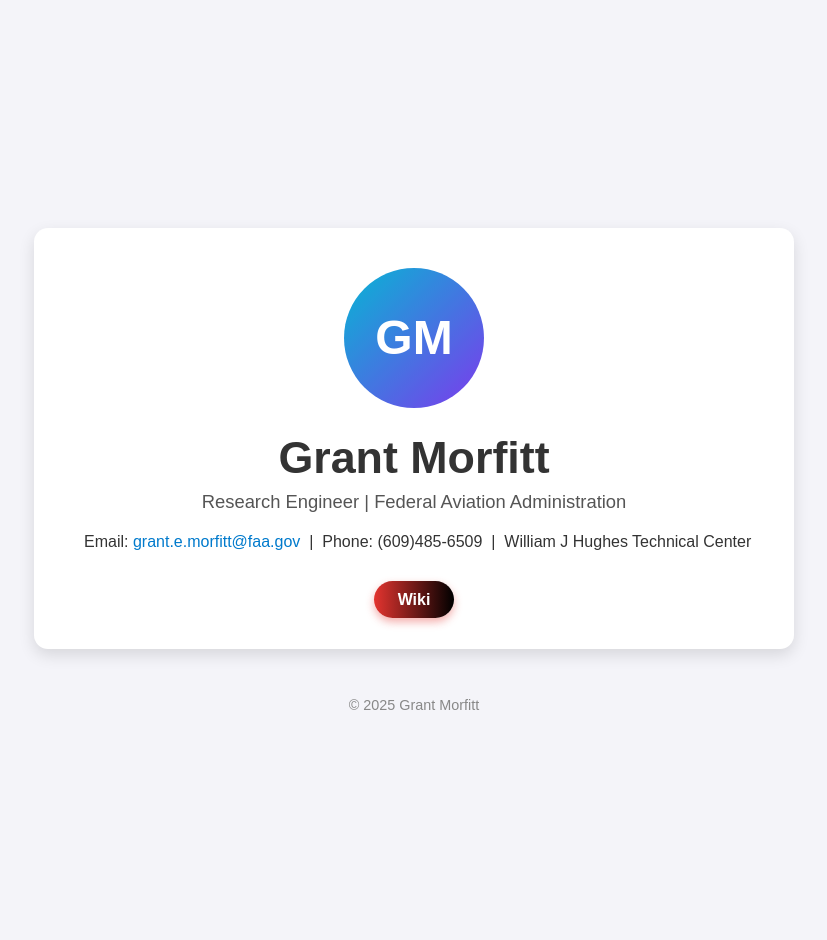
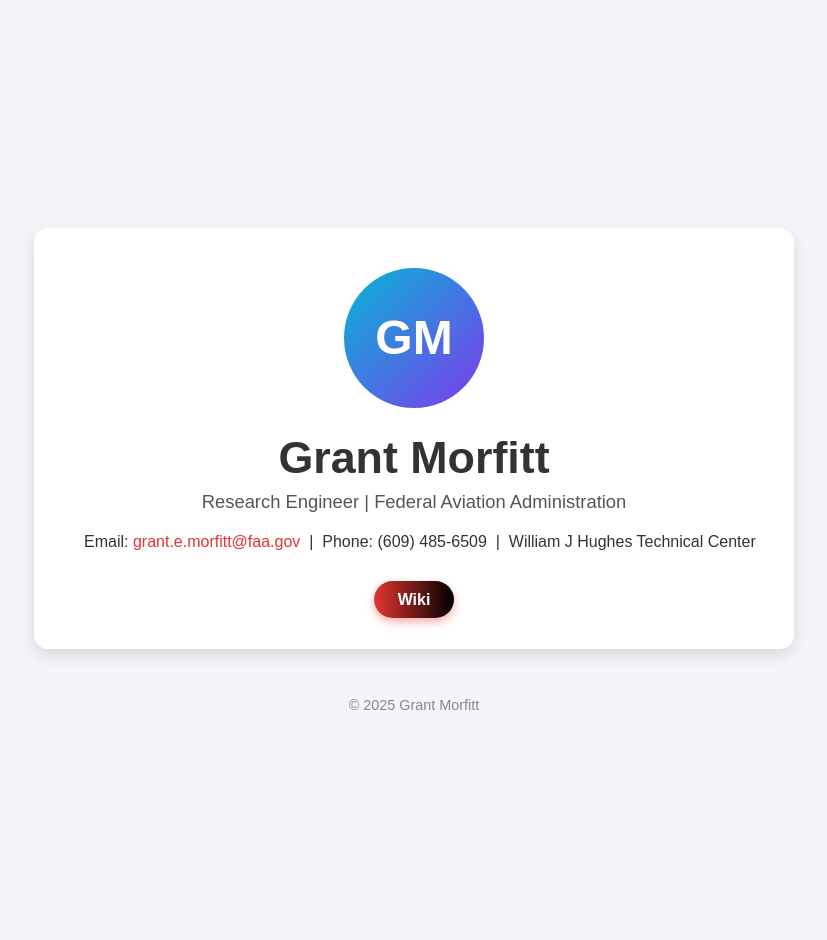
Before and after one commit to grantmorfitt/grantmorfitt.github.io, a Jekyll site: the page built from index.md, in a window 1280 px wide. Shown: the whole page, without its empty margins (226-1053 px from the left). Built offline with Jekyll 4.4.1, drawn with Linux system fonts in a browser that asks for light colours.

Commit message:
Update home.html

```diff
--- a/_layouts/home.html
+++ b/_layouts/home.html
@@ -108,8 +108,8 @@
     white-space: nowrap;
     text-align: right;
   ">
-    <span>Email: <a href="grant.e.morfitt@faa.gov" style="color:#007acc; text-decoration:none;">grant.e.morfitt@faa.gov</a></span> &nbsp;|&nbsp;
-    <span>Phone: (609)485-6509</span> &nbsp;|&nbsp;
+    <span>Email: <a href="grant.e.morfitt@faa.gov" style="color:#e3342f; text-decoration:none;">grant.e.morfitt@faa.gov</a></span> &nbsp;|&nbsp;
+    <span>Phone: (609) 485-6509</span> &nbsp;|&nbsp;
     <span>William J Hughes Technical Center</span>
   </div>
 </div>
```
